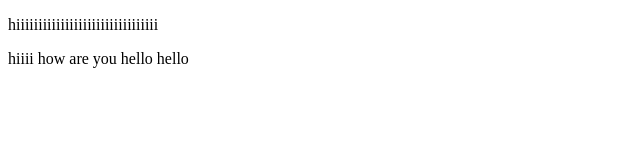
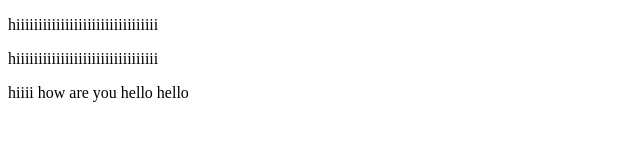
Before and after one commit to ananda13/git, a plain HTML site: page about.html in a window 1280 px wide. Shown: the whole page, without its empty margins (0-640 px from the left). Drawn offline with Linux system fonts and the light colour scheme.

Commit message:
shshshshs

```diff
--- a/about.html
+++ b/about.html
@@ -8,6 +8,8 @@
 </head>
 <body>
     <p>hiiiiiiiiiiiiiiiiiiiiiiiiiiiiiiii</p>
+
+    <p>hiiiiiiiiiiiiiiiiiiiiiiiiiiiiiiii</p>
  <p>   hiiii how are you
     hello hello</p>
 </body>
```
